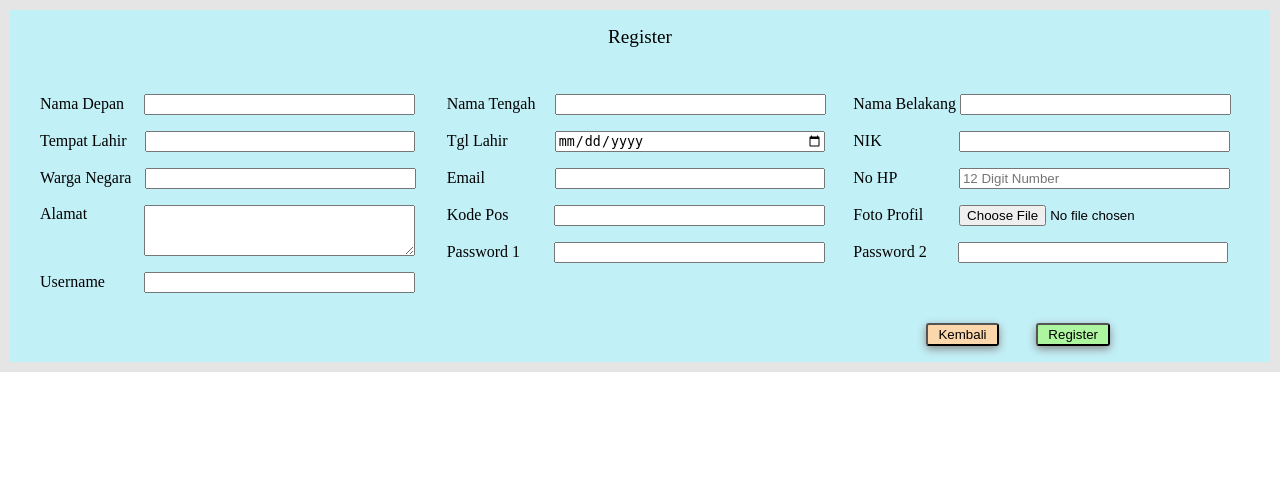
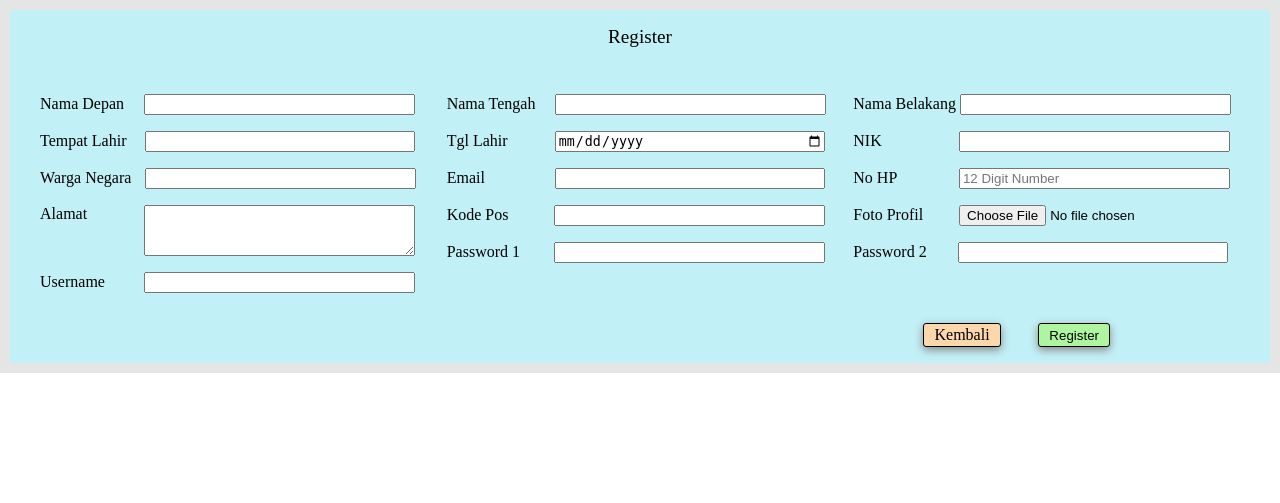
Before and after one commit to Tur1c/SL1-WebProg, a PHP site: page /register.php in a window 1280 px wide. Shown: the top 503 px of the page. Run offline with PHP 8.4, Linux system fonts and the light colour scheme.

Commit message:
change back button on register

```diff
--- a/register.php
+++ b/register.php
@@ -84,6 +84,7 @@
         input[type=submit] {
             background-color: #adf59f;
             border-radius: 3px;
+            border: 1px solid #000;
             box-shadow: 0px 3px 8px #888;
             padding:2px 10px 2px 10px;
             cursor:pointer;
@@ -173,7 +174,8 @@
                     <?= isset($_SESSION['error']) ? $_SESSION['error'] : '';?>
                 </div>
                 <div class="register-buttonpage">
-                    <button class="kembali-register" onclick="window.history.go(-1)">Kembali</button>
+                    <a href="welcome.php" class="kembali-register">Kembali</a>
+                    <!-- <button class="kembali-register" onclick="window.history.go(-1)">Kembali</button> -->
                     <input type="submit" value="Register" name="register">
                 </div>
             </form>
--- a/style.css
+++ b/style.css
@@ -134,7 +134,14 @@
     margin-bottom: 1rem;
 }
 
+.register-buttonpage>a {
+    text-decoration: none;
+    color: #000;
+    font-size: medium;
+}
+
 .kembali-register {
+    border: 1px solid #000;
     background-color: #fdd7ac;
     border-radius: 3px;
     box-shadow: 0px 3px 8px #888;
@@ -142,6 +149,7 @@
     cursor: pointer;
     margin-right: 1cm;
 }
+
 
 /* Home Page */
 .home-container, .profile-container {
```
